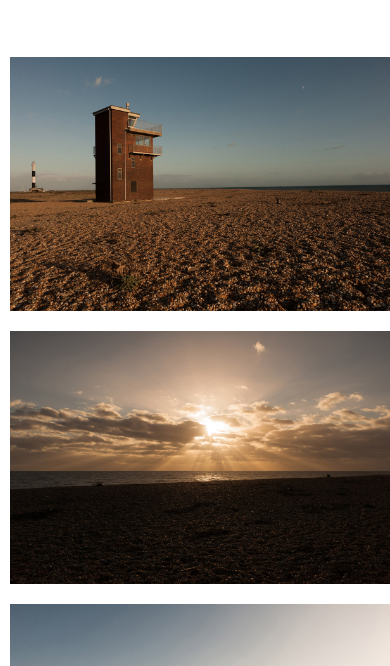
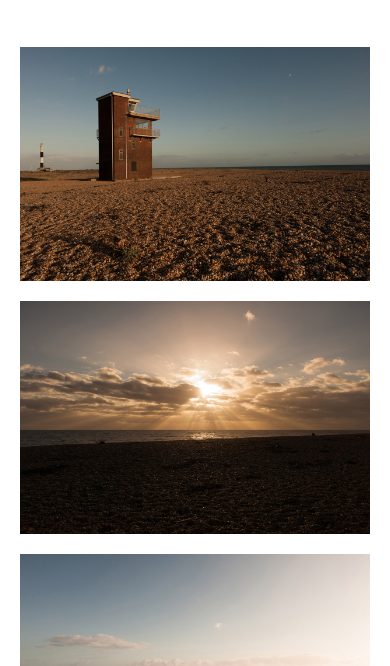
Before and after one commit to Alexcmyk/Lightbox, a plain HTML site: page index.html in a window 390 px wide. Shown: the part 136-802 px from the top of the page. Drawn offline with Linux system fonts and the light colour scheme.

Commit message:
finished media queries

```diff
--- a/style.css
+++ b/style.css
@@ -174,20 +174,20 @@ h2 {
   margin: 0;
 }
 
-article {
-  overflow: hidden;
-}
-
 a {
-  float: left;
-  width: 390px;
-  margin: 5px;
-  border: 5px solid transparent;
+  width: 50%;
+  padding: 5px;
   transition: border-color 0.5s;
 }
 
 a.clicked {
   border: 5px solid #ff4141;
+}
+
+.photos {
+  display: flex;
+  flex-wrap: wrap;
+  padding: 0 20px;
 }
 
 .modal-background {
@@ -212,6 +212,7 @@ a.clicked {
   position: fixed;
   top: 50%;
   left: 50%;
+  width: 90%;
   max-width: 760px;
   transform: translate(-50%, -50%);
 }
@@ -219,3 +220,11 @@ a.clicked {
 .modal {
   display: none;
 }
+
+@media (max-width: 520px) {
+  .photos a {
+    width: 100%;
+    padding: 0;
+    margin-bottom: 20px;
+  }
+}
```
